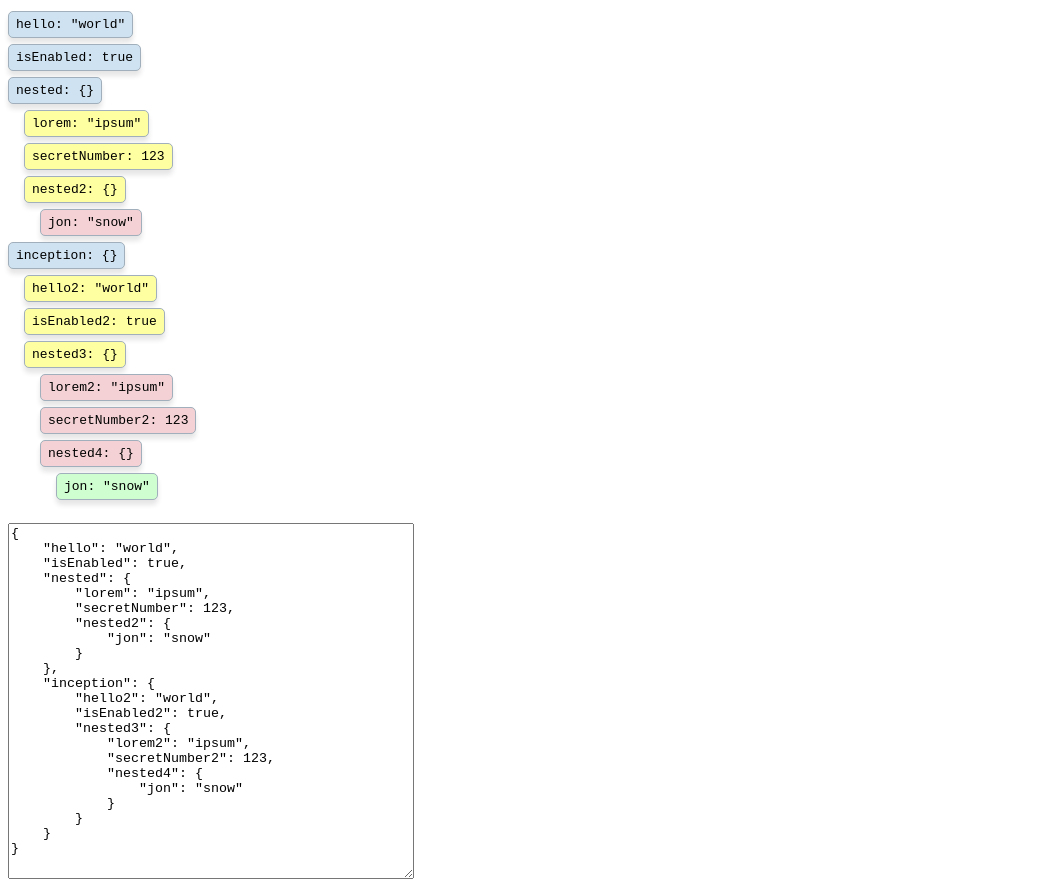
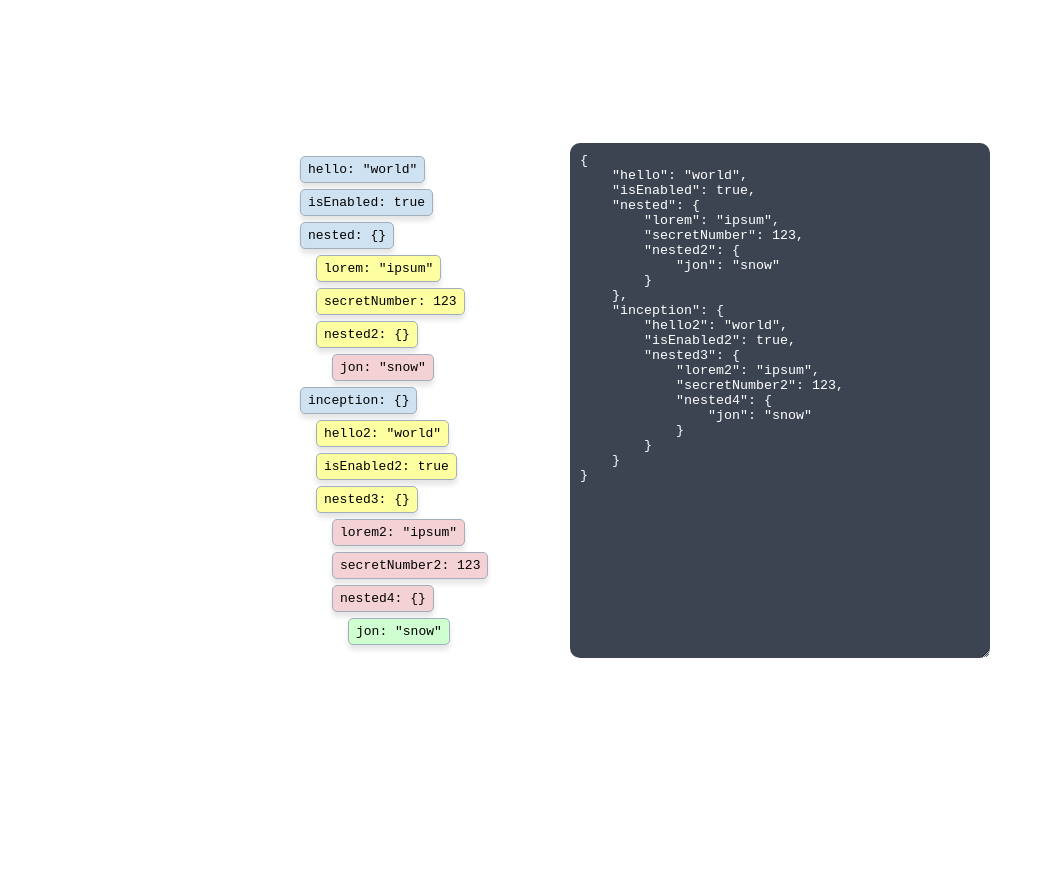
Before and after one commit to vitaly-rudenko/json-editor, a React (Create React App) app: page / in a window 1280 px wide. Shown: the whole page, without its empty margins (0-1045 px from the left). After the commit the page ends 800 px from the top, so only its background shows below. Built offline with nearby package versions, Linux system fonts and the light colour scheme.

Commit message:
[Feature] JSON is now editable; [Improvement] Design is improved; [Refactoring] Third iteration

```diff
--- /dev/null
+++ b/src/utils/debounce.js
@@ -0,0 +1,10 @@
+export const debounce = (callback, ms) => {
+    let timeout;
+
+    return function() {
+        const functionCall = () => callback.apply(this, arguments);
+
+        clearTimeout(timeout);
+        timeout = setTimeout(functionCall, ms);
+    };
+};
--- a/src/view/App.css
+++ b/src/view/App.css
@@ -1,16 +1,26 @@
-.representation {
-    margin-top: 20px;
-    width: 400px;
-    height: 350px;
-
-    animation: fade-in 0.2s;
+body {
+    margin: 0;
 }
 
-@keyframes fade-in {
-    from {
-        color: white;
-    }
-    to {
-        color: black;
-    }
+.app-wrapper {
+    display: flex;
+    align-items: center;
+    justify-content: center;
+    height: 100vh;
 }
+
+.app {
+    display: flex;
+}
+
+.app > *:not(:last-child) {
+    margin-right: 80px;
+}
+
+.app__field-list {
+    min-width: 200px;
+}
+
+.app__json-editor {
+    min-width: 400px;
+}
--- a/src/view/App.jsx
+++ b/src/view/App.jsx
@@ -1,8 +1,9 @@
-import React, { useState, useCallback, useEffect, useMemo } from 'react';
+import React, { useState, useCallback, useMemo } from 'react';
 import { flattenObject } from '../model/flattenObject';
 import { buildObject } from '../model/buildObject';
 import { FieldList } from './FieldList';
 import './App.css';
+import { TextEditor } from './TextEditor';
 
 const object = {
     hello: 'world',
@@ -30,25 +31,42 @@ const object = {
 export const App = () => {
     /** @type {[Field[], (fields: Field[]) => void]} */
     const [fields, setFields] = useState(flattenObject(object));
-    const objectRepresentation = useMemo(
+    const json = useMemo(
         () => JSON.stringify(buildObject(fields), null, 4),
         [fields]
     );
-
-    useEffect(() => {
-        console.log(JSON.stringify(buildObject(fields), null, 4));
-    }, [fields]);
 
     const handleFieldsUpdate = useCallback((updatedFields) => {
         setFields(updatedFields);
     }, [setFields]);
 
+    const handleJsonChange = useCallback((updatedJson, revert) => {
+        let object;
+        try {
+            object = JSON.parse(updatedJson);
+        } catch (error) {
+            revert();
+            return;
+        }
+
+        setFields(flattenObject(object));
+    }, [setFields]);
+
     return (
-        <div>
-            <FieldList fields={fields} onFieldsUpdate={handleFieldsUpdate} />
+        <div className="app-wrapper">
+            <div className="app">
+                <FieldList
+                    className="app__field-list"
+                    fields={fields}
+                    onFieldsUpdate={handleFieldsUpdate}
+                />
 
-            <div>
-                <textarea key={objectRepresentation} readOnly={true} className="representation" value={objectRepresentation}></textarea>
+                <TextEditor
+                    className="app__json-editor"
+                    value={json}
+                    onChange={handleJsonChange}
+                    debounceDelay={1000}
+                />
             </div>
         </div>
     );
--- a/src/view/FieldBlock.css
+++ b/src/view/FieldBlock.css
@@ -1,11 +1,13 @@
-.field {
-    background-color: #ffffff;
+.field-block {
+    padding: 5px 7px;
+    margin: 3px 0px;
+
     border: #a0afbb 1px solid;
     border-radius: 5px;
-    padding: 5px 7px;
+
+    background-color: #ffffff;
+    box-shadow: 0px 5px 5px 0px #0000001a;
     font-family: monospace;
-    margin: 3px 0px;
-    box-shadow: 0px 5px 5px 0px #0000001a;
 
     transition: background-color 0.2s ease-out,
         margin 0.2s ease-out,
--- a/src/view/FieldBlock.jsx
+++ b/src/view/FieldBlock.jsx
@@ -15,14 +15,14 @@ const stringify = (value) => {
 
 const levelColors = [0xcfe2f1, 0xfeffa0, 0xf3d1d4, 0xcfffd0];
 
-export const FieldBlock = React.forwardRef(
+export const FieldBlock = React.memo(React.forwardRef(
     /** @param {{ field: Field }} props */
-    ({ field, index = 0, onDrag, ...props }, ref) => {
+    ({ field, index = 0, onDrag, className = '', ...props }, ref) => {
         return (
             <div
                 ref={ref}
                 {...props}
-                className="field"
+                className={`field-block ${className}`}
                 style={{
                     ...props.style || {},
                     marginLeft: `${field.level * 16}px`,
@@ -34,4 +34,4 @@ export const FieldBlock = React.forwardRef(
             </div>
         );
     }
-);
+));
--- a/src/view/FieldList.css
+++ b/src/view/FieldList.css
@@ -3,3 +3,7 @@
     flex-direction: column;
     align-items: flex-start;
 }
+
+.field-list__field-block {
+    max-width: 400px;
+}
--- a/src/view/FieldList.jsx
+++ b/src/view/FieldList.jsx
@@ -5,7 +5,7 @@ import { Field } from '../model/Field';
 import { FieldBlock } from './FieldBlock';
 import './FieldList.css';
 
-export const FieldList = ({ fields, onFieldsUpdate }) => {
+export const FieldList = ({ fields, onFieldsUpdate, className = '' }) => {
     const onDragEnd = useCallback((result) => {
         if (!result.destination) {
             return;
@@ -39,6 +39,7 @@ export const FieldList = ({ fields, onFieldsUpdate }) => {
         // TODO: same key problem
         // TODO: move object inside itself
         // TODO: move inside empty object
+        // TODO: array support
 
         const updatedField = new Field(field);
         updatedField.parentChain = destinationSample.parentChain;
@@ -75,7 +76,7 @@ export const FieldList = ({ fields, onFieldsUpdate }) => {
                     <div
                         {...provided.droppableProps}
                         ref={provided.innerRef}
-                        className="field-list">
+                        className={`field-list ${className}`}>
                         {fields.map((field, index) => (
                             <Draggable
                                 key={field.id}
@@ -83,6 +84,7 @@ export const FieldList = ({ fields, onFieldsUpdate }) => {
                                 index={index}>
                                 {(provided) => (
                                     <FieldBlock
+                                        className="field-list__field-block"
                                         ref={provided.innerRef}
                                         {...provided.draggableProps}
                                         {...provided.dragHandleProps}
--- /dev/null
+++ b/src/view/TextEditor.css
@@ -0,0 +1,15 @@
+.text-editor__text-area {
+    width: 100%;
+    height: 100%;
+    margin: -10px;
+    padding: 10px;
+
+    background-color: #3c4452;
+    color: white;
+    font-family: monospace;
+
+    border: none;
+    border-radius: 10px;
+
+    outline: none;
+}
--- /dev/null
+++ b/src/view/TextEditor.jsx
@@ -0,0 +1,33 @@
+import React from 'react';
+import './TextEditor.css';
+import { debounce } from '../utils/debounce';
+
+export const TextEditor = ({ value: initialValue, onChange, debounceDelay = 0, className = '' }) => {
+    const [value, setValue] = React.useState(initialValue);
+    const revert = React.useCallback(() => setValue(initialValue), [initialValue]);
+
+    const debouncedChangeDispatch = React.useMemo(() => {
+        const callback = (value) => onChange(value, revert);
+        return debounceDelay > 0 ? debounce(callback, debounceDelay) : callback;
+    }, [debounceDelay, onChange, revert]);
+
+    React.useEffect(() => {
+        setValue(initialValue);
+    }, [initialValue]);
+
+    const handleChange = React.useCallback((event) => {
+        const value = event.target.value;
+
+        setValue(value);
+        debouncedChangeDispatch(value, initialValue);
+    }, [setValue, debouncedChangeDispatch, initialValue]);
+
+    return (
+        <div className={`text-editor ${className}`}>
+            <textarea
+                className="text-editor__text-area"
+                onChange={handleChange}
+                value={value}/>
+        </div>
+    )
+};
```
